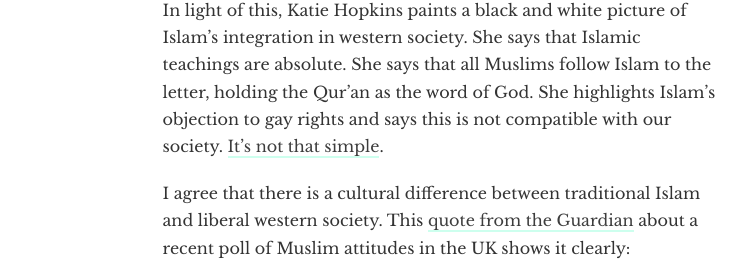
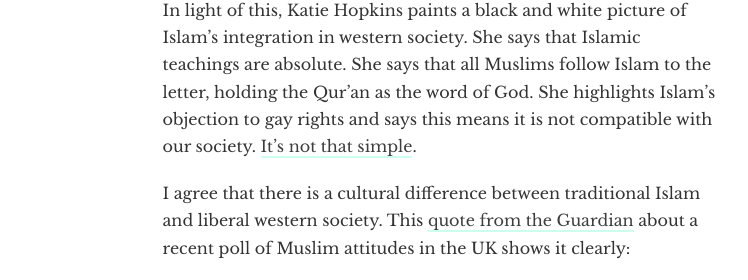
Before and after one commit to gmph/gmph.github.io, a Jekyll site: the page built from _posts/2016-06-15-link-test.md, in a window 1280 px wide and 900 px high. Shown: the part 539-819 px from the top of the window, without its empty margins (200-948 px from the left). Built offline with Jekyll 4.4.1, drawn with Linux system fonts in a browser that asks for light colours; nearby versions of some CDN libraries; comment, search, counter and statistics services are not loaded.

Commit message:
Updated It's Not That Simple

```diff
--- a/_posts/2016-06-15-link-test.md
+++ b/_posts/2016-06-15-link-test.md
@@ -17,7 +17,7 @@ I read an article by Katie Hopkins this morning. It seemed to follow quite a rea
 
 After the tragic mass-shooting at gay nightclub in Orlando, Florida, the gunman was found to have pledged allegiance to Islamic State. The attack was not planned or co-ordinated. He was a lone gunman inspired by his own hatred.
 
-In light of this, Katie Hopkins paints a black and white picture of Islam's integration in western society. She says that Islamic teachings are absolute. She says that all Muslims follow Islam to the letter, holding the Qur'an as the word of God. She highlights Islam's objection to gay rights and says this is not compatible with our society. [It's not that simple](https://www.youtube.com/watch?v=VGErC6QQdoc){:target="_blank"}.
+In light of this, Katie Hopkins paints a black and white picture of Islam's integration in western society. She says that Islamic teachings are absolute. She says that all Muslims follow Islam to the letter, holding the Qur'an as the word of God. She highlights Islam's objection to gay rights and says this means it is not compatible with our society. [It's not that simple](https://www.youtube.com/watch?v=VGErC6QQdoc){:target="_blank"}.
 
 I agree that there is a cultural difference between traditional Islam and liberal western society. This [quote from the Guardian](https://www.theguardian.com/uk-news/2016/apr/11/british-muslims-strong-sense-of-belonging-poll-homosexuality-sharia-law){:target="_blank"} about a recent poll of Muslim attitudes in the UK shows it clearly:
 
```
Also changed, not shown: other parts of _posts/2016-06-15-link-test.md (+1 -1 lines).
